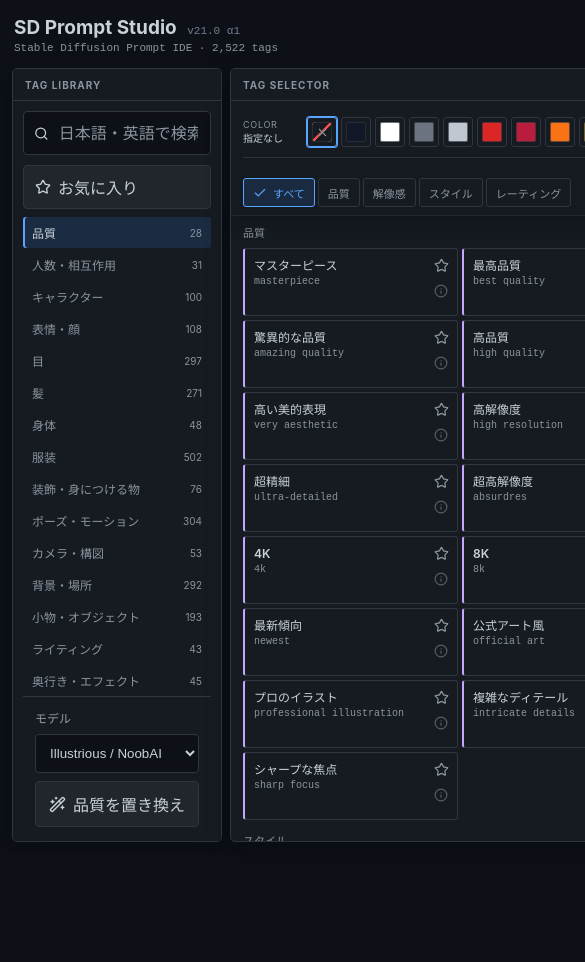
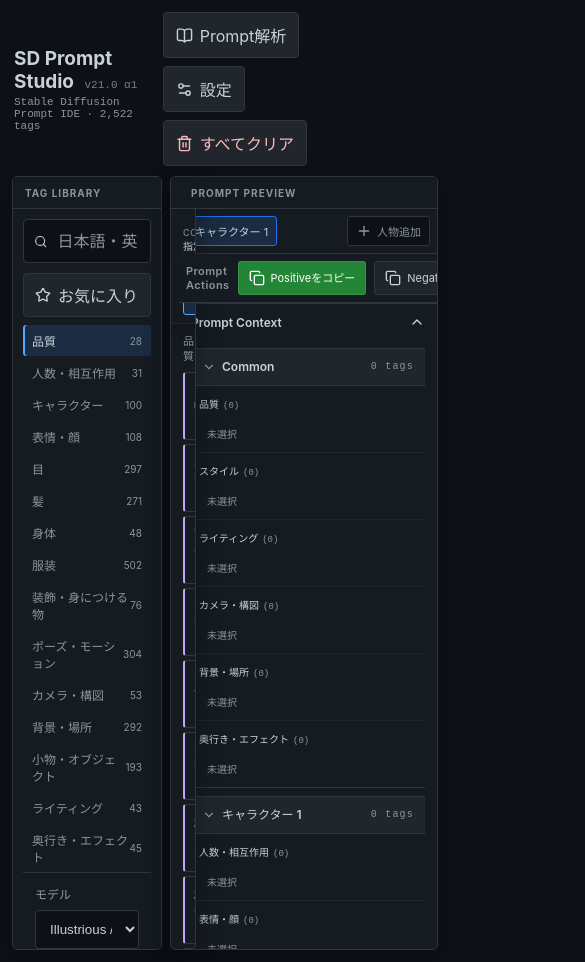
Before and after one commit to whatrune/sd-prompt-studio, a React (Vite) app: page / in a window 390 px wide. Shown: the top 962 px of the page, 585 px wide, since content can reach past the window. Before the commit the page ends 854 px from the top, so only its background shows below. Built offline with nearby package versions, Linux system fonts and the light colour scheme; the HTML template or start-up script is replaced by a standard one.

Commit message:
Prevent narrow viewport page overflow

```diff
--- a/src/styles.css
+++ b/src/styles.css
@@ -838,6 +838,11 @@ body{background:var(--bg-primary);color:var(--text-primary)}
 .tag-card.color-not-applicable .star,.tag-card.color-not-applicable .info-tag,.tag-card.color-not-applicable .delete-user-tag{opacity:.8}
 .tag-card.color-not-applicable:hover .tag-main{opacity:.72}
 @media(max-width:700px){.color-modifier-bar{align-items:flex-start}.color-modifier-label{padding-top:5px}.color-swatch{flex-basis:30px}}
+@media(max-width:1250px){
+  body{min-width:0}
+  .workspace{grid-template-columns:minmax(150px,.55fr) minmax(0,1.35fr) minmax(260px,1fr)}
+  .workspace>.panel,.tag-selector-content,.tag-selector-controls,.color-modifier-bar,.subcategory-tabs{min-width:0}
+}
 .preview-section{--preview-section-spacing:8px;border-top:1px solid var(--border);background:var(--bg-secondary)}
 .preview-section-header{display:flex;align-items:center;min-height:36px;background:var(--bg-secondary)}
 .preview-section-toggle{flex:1;height:36px;min-height:36px;padding:0 12px;font-size:12px;font-weight:600}
```
